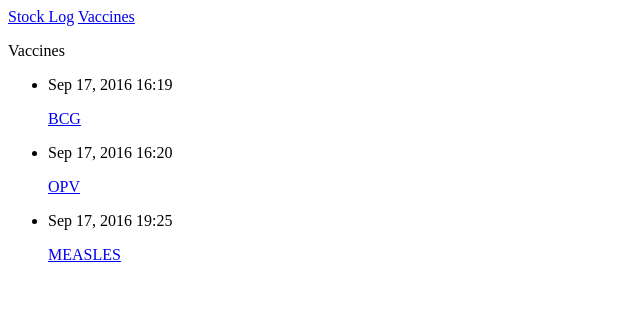
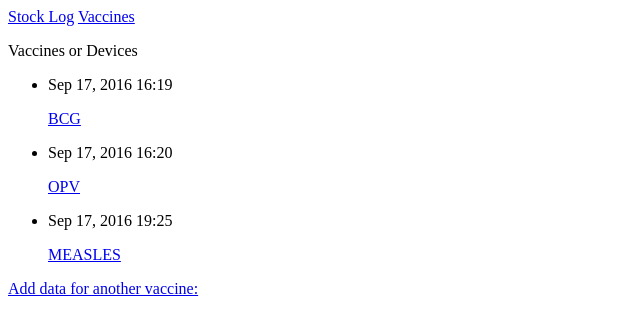
Before and after one commit to mattykuch/sl, a Django app: page /vaccines/ in a window 1280 px wide. Shown: the top 335 px of the page, without its empty margins (0-640 px from the left). Run offline with Django 3.2, Linux system fonts and the light colour scheme; data comes from the database, SQL or seed files in the repository; both versions use the stored data as it was after the commit.

Commit message:
Vaccine form added

```diff
--- a/sls/templates/sls/vaccine.html
+++ b/sls/templates/sls/vaccine.html
@@ -2,7 +2,7 @@
 
 {% block content %}
 
-  <p> Vaccine: {{ vaccine }}</p>
+  <p> Vaccine or Device: {{ vaccine }}</p>
 
   <p>Entries:</p>
   <ul>
--- a/sls/templates/sls/vaccines.html
+++ b/sls/templates/sls/vaccines.html
@@ -2,7 +2,7 @@
 
 {% block content %}
 
-  <p>Vaccines</p>
+  <p>Vaccines or Devices</p>
 
   <ul>
   	{% for vaccine in vaccines %}
@@ -15,4 +15,6 @@
   	{% endfor %}
   </ul>
 
+  <a href="{% url 'sls:new_vaccine' %}"> Add data for another vaccine:</a>
+
 {% endblock content %}
--- a/sls/urls.py
+++ b/sls/urls.py
@@ -13,4 +13,7 @@ urlpatterns = [
 
 	# Detail page for a single vaccine
 	url(r'^vaccines/(?P<vaccine_id>\d+)/$', views.vaccine, name='vaccine'),
+
+	# Page for adding a new vaccine
+	url(r'^new_vaccine/$', views.new_vaccine, name='new_vaccine'),
 ]
--- a/sls/views.py
+++ b/sls/views.py
@@ -1,6 +1,9 @@
 from django.shortcuts import render
+from django.http import HttpResponseRedirect
+from django.core.urlresolvers import reverse
 
 from .models import Vaccine
+from .forms import VaccineForm
 
 def index(request):
 	"""The homepage for stocklog(sl)"""
@@ -18,3 +21,18 @@ def vaccine(request, vaccine_id):
 	entries = vaccine.entry_set.order_by('id')
 	context = { 'vaccine': vaccine, 'entries': entries}
 	return render(request, 'sls/vaccine.html', context)
+
+def new_vaccine(request):
+	"""Add a new vaccine."""
+	if request.method != 'POST':
+		# No data submitted; create a blank form.
+		form = VaccineForm()
+	else:
+		# POST data submitted; process data.
+		form = VaccineForm(request.POST)
+		if form.is_valid():
+			form.save()
+			return HttpResponseRedirect(reverse('sls:vaccines'))
+
+	context = {'form': form}
+	return render(request, 'sls/new_vaccine.html', context)
```
Also changed, not shown: sls/forms.py (added, +9 -0 lines), sls/templates/sls/new_vaccine.html (added, +11 -0 lines), db.sqlite3, 3 other files.
